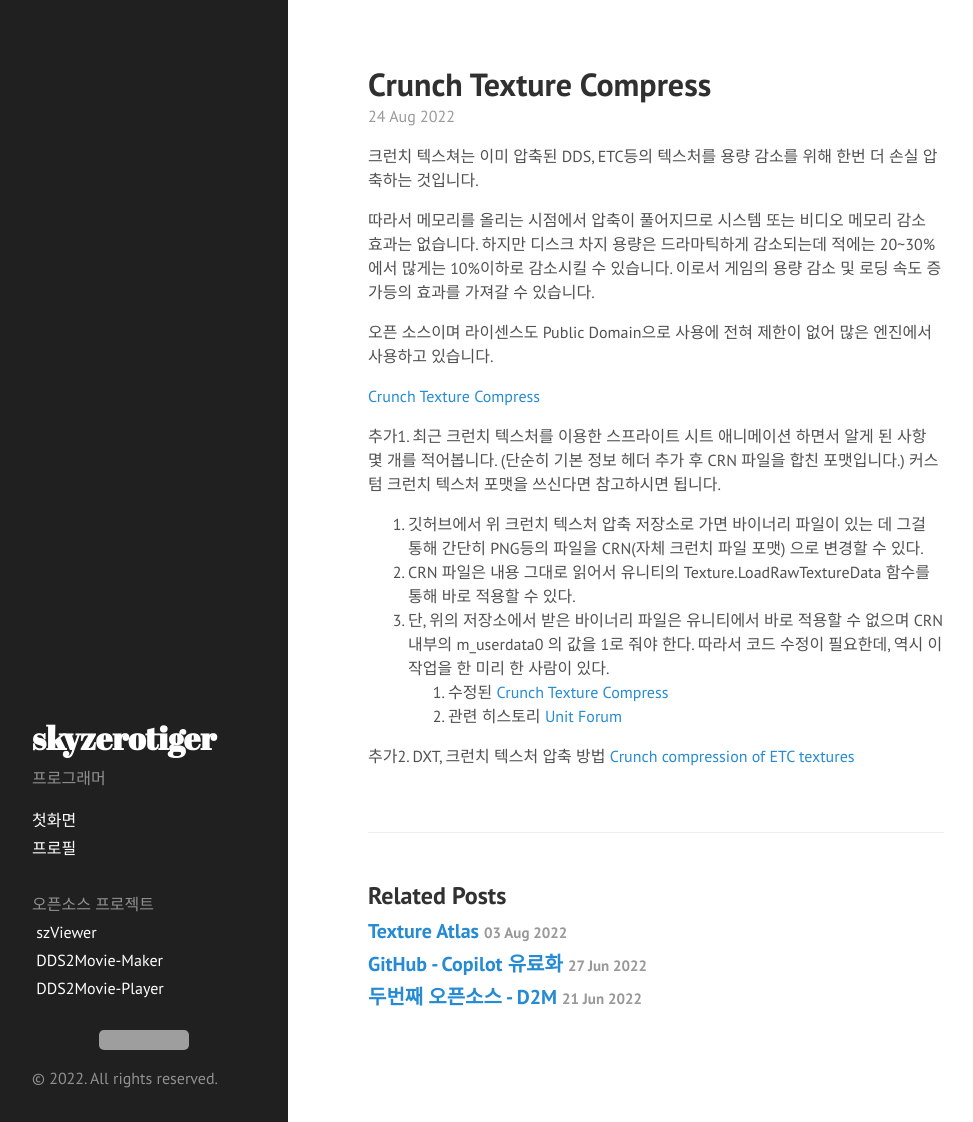
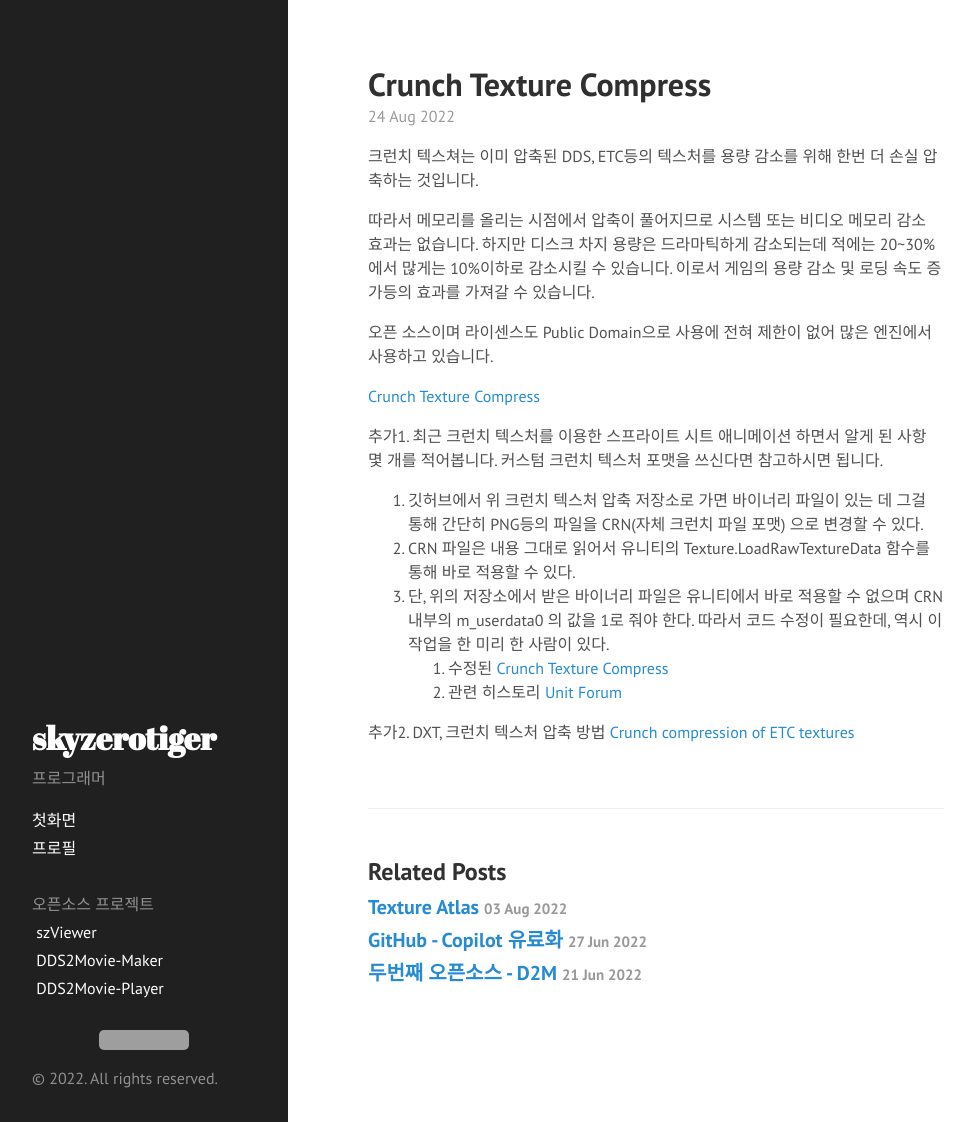
Before and after one commit to skyzerotiger/skyzerotiger.github.io, a Jekyll site: the page built from _posts/2022-08-24-1.md, in a window 1280 px wide and 1122 px high. Shown: the whole window, without its empty margins (0-973 px from the left). Built offline with Jekyll 4.4.1, drawn with Linux system fonts in a browser that asks for light colours; grey boxes are pictures that could not be loaded.

Commit message:
Update 2022-08-24-1.md

```diff
--- a/_posts/2022-08-24-1.md
+++ b/_posts/2022-08-24-1.md
@@ -12,7 +12,7 @@ title: Crunch Texture Compress
 [Crunch Texture Compress](https://github.com/BinomialLLC/crunch)
 
 
-추가1. 최근 크런치 텍스처를 이용한 스프라이트 시트 애니메이션 하면서 알게 된 사항 몇 개를 적어봅니다. (단순히 기본 정보 헤더 추가 후 CRN 파일을 합친 포맷입니다.) 커스텀 크런치 텍스처 포맷을 쓰신다면 참고하시면 됩니다.
+추가1. 최근 크런치 텍스처를 이용한 스프라이트 시트 애니메이션 하면서 알게 된 사항 몇 개를 적어봅니다. 커스텀 크런치 텍스처 포맷을 쓰신다면 참고하시면 됩니다.
 
 1. 깃허브에서 위 크런치 텍스처 압축 저장소로 가면 바이너리 파일이 있는 데 그걸 통해 간단히 PNG등의 파일을 CRN(자체 크런치 파일 포맷) 으로 변경할 수 있다.
 2. CRN 파일은 내용 그대로 읽어서 유니티의 Texture.LoadRawTextureData 함수를 통해 바로 적용할 수 있다.
```
